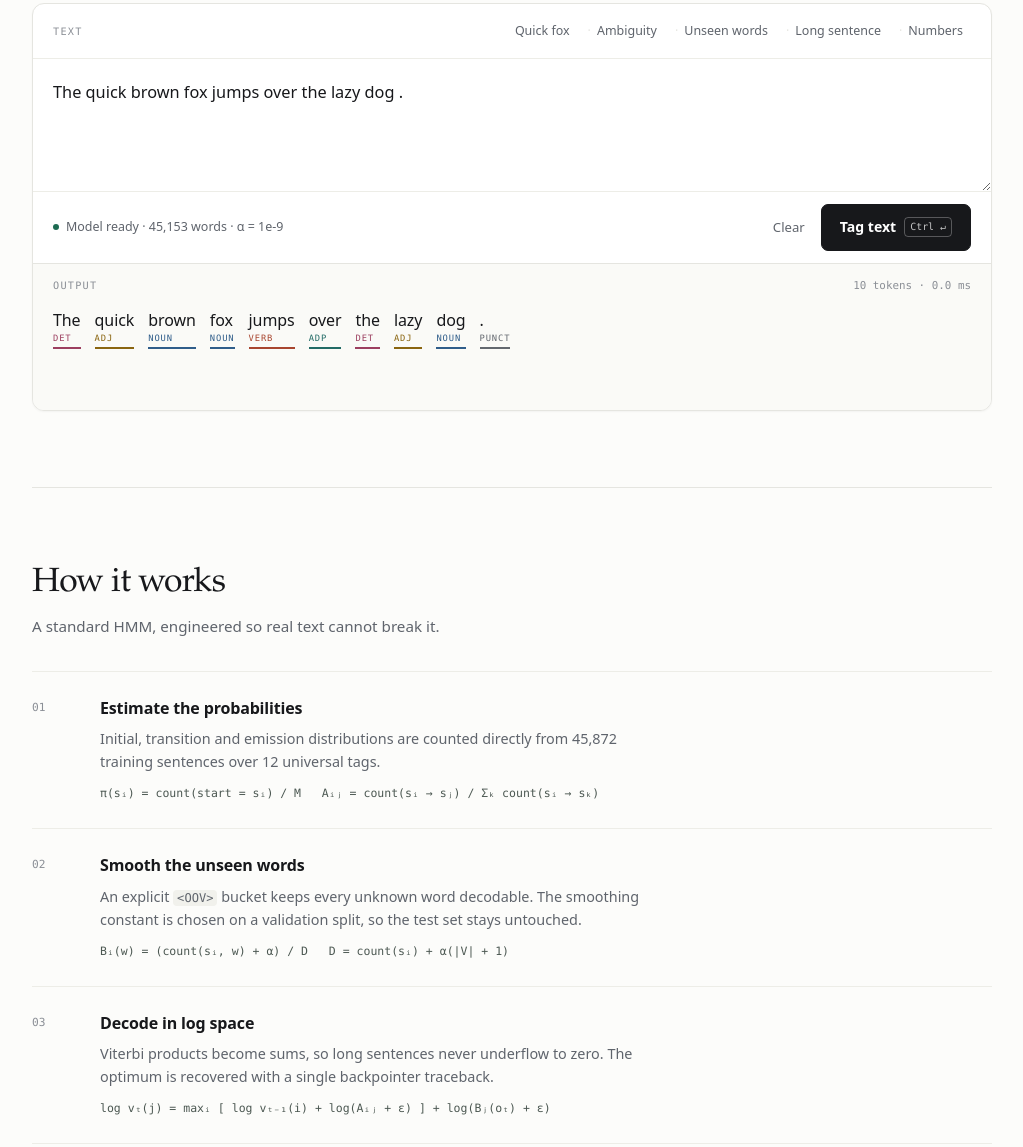
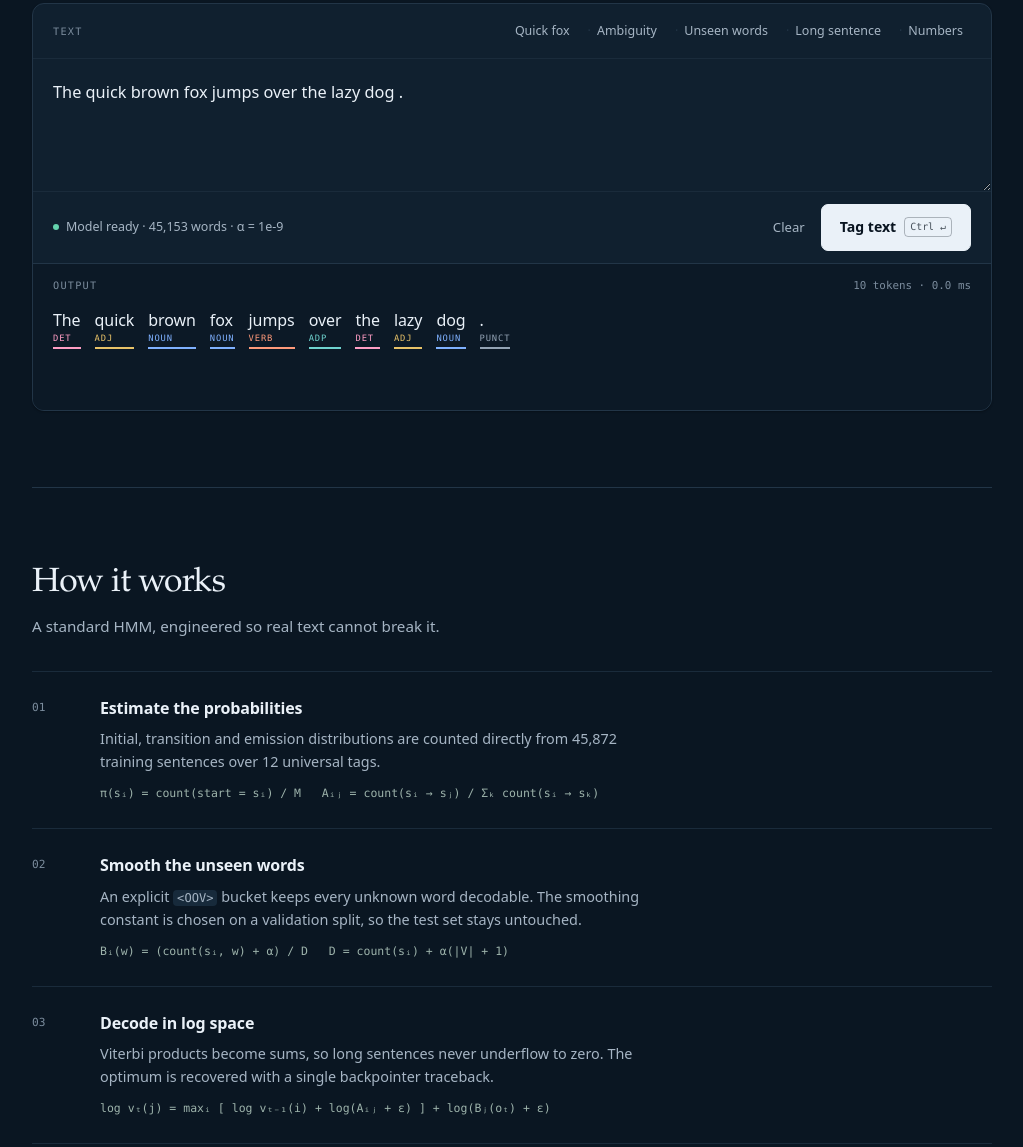
Before and after one commit to heangdeniss/HMM-Text_Segmentation, a plain HTML site: page docs/index.html in a window 1280 px wide. Shown: the part 909-2056 px from the top of the page, without its empty margins (128-1151 px from the left). Drawn offline with Linux system fonts and the light colour scheme.

Commit message:
change to black background

```diff
--- a/docs/assets/app.js
+++ b/docs/assets/app.js
@@ -106,7 +106,7 @@
 
       result.tokens.forEach((word, index) => {
         const tag = result.tags[index];
-        const meta = TAG_META[tag] || { label: tag, color: "#63686f" };
+        const meta = TAG_META[tag] || { label: tag, color: "#93a3b4" };
 
         const token = document.createElement("span");
         token.className = "token";
--- a/docs/assets/styles.css
+++ b/docs/assets/styles.css
@@ -1,20 +1,20 @@
 /* ==========================================================================
-   HMM POS Tagger — clean light theme
+   HMM POS Tagger — clean dark blue theme
    ========================================================================== */
 
 :root {
-  color-scheme: light;
-  --bg: #fcfcfa;
-  --surface: #ffffff;
-  --surface-soft: #fafaf7;
-  --ink: #17181b;
-  --muted: #5f646c;
-  --quiet: #8b8f96;
-  --line: #e5e5e0;
-  --line-soft: #edede7;
-  --accent: #1d6b52;
-  --accent-soft: #eef4f0;
-  --danger: #a8473a;
+  color-scheme: dark;
+  --bg: #0a1622;
+  --surface: #10202f;
+  --surface-soft: #0c1926;
+  --ink: #eaf1f8;
+  --muted: #a6b5c4;
+  --quiet: #7b8c9d;
+  --line: #223547;
+  --line-soft: #1a2b3b;
+  --accent: #64d3ad;
+  --accent-soft: rgba(100, 211, 173, 0.1);
+  --danger: #ef8a7b;
   --radius: 12px;
   --sans: ui-sans-serif, system-ui, -apple-system, "Segoe UI", Roboto, "Helvetica Neue", Arial, sans-serif;
   --serif: "Iowan Old Style", "Palatino Linotype", Palatino, Georgia, "Times New Roman", serif;
@@ -72,7 +72,7 @@ svg {
 }
 
 ::selection {
-  background: #dcebe3;
+  background: rgba(100, 211, 173, 0.28);
 }
 
 :focus-visible {
@@ -106,7 +106,7 @@ svg {
   padding: 9px 14px;
   border-radius: 6px;
   background: var(--ink);
-  color: #fff;
+  color: var(--bg);
   font-size: 0.85rem;
   transition: top 0.15s ease;
 }
@@ -124,7 +124,7 @@ svg {
   top: 0;
   z-index: 20;
   border-bottom: 1px solid var(--line-soft);
-  background: rgba(252, 252, 250, 0.86);
+  background: rgba(10, 22, 34, 0.86);
   backdrop-filter: blur(12px);
   -webkit-backdrop-filter: blur(12px);
 }
@@ -238,7 +238,7 @@ h1 {
   border: 1px solid var(--ink);
   border-radius: 7px;
   background: var(--ink);
-  color: #fff;
+  color: #08131f;
   font-size: 0.88rem;
   font-weight: 550;
   cursor: pointer;
@@ -246,8 +246,8 @@ h1 {
 }
 
 .button:hover {
-  background: #000;
-  border-color: #000;
+  background: #ffffff;
+  border-color: #ffffff;
 }
 
 .button:disabled {
@@ -257,12 +257,12 @@ h1 {
 
 .button kbd {
   padding: 1px 5px;
-  border: 1px solid rgba(255, 255, 255, 0.28);
+  border: 1px solid rgba(8, 19, 31, 0.28);
   border-radius: 4px;
   font-family: var(--mono);
   font-size: 0.62rem;
   font-weight: 500;
-  color: rgba(255, 255, 255, 0.75);
+  color: rgba(8, 19, 31, 0.72);
 }
 
 .text-link {
@@ -351,7 +351,7 @@ h2 {
   border: 1px solid var(--line);
   border-radius: var(--radius);
   background: var(--surface);
-  box-shadow: 0 1px 2px rgba(17, 20, 24, 0.04);
+  box-shadow: 0 1px 2px rgba(0, 0, 0, 0.28);
   overflow: hidden;
 }
 
@@ -392,7 +392,7 @@ h2 {
 
 .example:hover {
   color: var(--ink);
-  background: #f3f3ee;
+  background: #172a3b;
 }
 
 .example::before {
@@ -452,7 +452,7 @@ h2 {
   width: 6px;
   height: 6px;
   border-radius: 50%;
-  background: #b08a2e;
+  background: #d9a441;
 }
 
 .status[data-state="ready"] .status-dot {
@@ -523,7 +523,7 @@ h2 {
 .output::-webkit-scrollbar-thumb {
   border: 3px solid var(--surface-soft);
   border-radius: 999px;
-  background: #d6d6d0;
+  background: #2b4156;
 }
 
 .placeholder {
@@ -543,7 +543,7 @@ h2 {
 }
 
 .token {
-  --tag-color: #6b7078;
+  --tag-color: #93a3b4;
   display: inline-flex;
   flex-direction: column;
   gap: 1px;
@@ -607,7 +607,7 @@ h2 {
 .step-body code {
   padding: 1px 4px;
   border-radius: 4px;
-  background: #f1f1ec;
+  background: #172a3b;
   font-family: var(--mono);
   font-size: 0.84em;
 }
@@ -617,7 +617,7 @@ h2 {
   font-family: var(--mono);
   font-size: 0.72rem;
   line-height: 1.8;
-  color: #4c5852;
+  color: #9db3ab;
   overflow-wrap: anywhere;
 }
 
@@ -723,7 +723,7 @@ tr.best td {
 }
 
 .tag-item {
-  --tag-color: #6b7078;
+  --tag-color: #93a3b4;
   display: flex;
   align-items: baseline;
   gap: 10px;
--- a/docs/assets/tagger.js
+++ b/docs/assets/tagger.js
@@ -17,18 +17,18 @@
   const TOKEN_RE = /[\p{L}\p{N}]+(?:['\u2019-][\p{L}\p{N}]+)*|[^\s\p{L}\p{N}]/gu;
 
   const TAG_META = {
-    NOUN: { label: "Noun", description: "Common and proper nouns", color: "#2f5d8a" },
-    VERB: { label: "Verb", description: "All verb forms", color: "#a8452f" },
-    ADJ: { label: "Adjective", description: "Modifiers of nouns", color: "#8a6510" },
-    ADV: { label: "Adverb", description: "Modifiers of verbs and adjectives", color: "#3f6b35" },
-    PRON: { label: "Pronoun", description: "Personal, relative, indefinite", color: "#67508f" },
-    DET: { label: "Determiner", description: "Articles and quantifiers", color: "#9c3f60" },
-    ADP: { label: "Adposition", description: "Prepositions and postpositions", color: "#226b66" },
-    NUM: { label: "Numeral", description: "Numbers and numeric words", color: "#82592a" },
-    CONJ: { label: "Conjunction", description: "Coordinating and subordinating", color: "#7d6a1f" },
-    PRT: { label: "Particle", description: "Infinitival 'to', verb particles", color: "#4f5f8a" },
-    ".": { label: "Punctuation", short: "PUNCT", description: "Sentence and clause boundaries", color: "#63686f" },
-    X: { label: "Other", description: "Foreign words and abbreviations", color: "#8a5387" },
+    NOUN: { label: "Noun", description: "Common and proper nouns", color: "#7fb1ff" },
+    VERB: { label: "Verb", description: "All verb forms", color: "#ff9a7a" },
+    ADJ: { label: "Adjective", description: "Modifiers of nouns", color: "#e8c268" },
+    ADV: { label: "Adverb", description: "Modifiers of verbs and adjectives", color: "#7fd6a1" },
+    PRON: { label: "Pronoun", description: "Personal, relative, indefinite", color: "#c4a4f5" },
+    DET: { label: "Determiner", description: "Articles and quantifiers", color: "#ff9ec4" },
+    ADP: { label: "Adposition", description: "Prepositions and postpositions", color: "#6fd3cf" },
+    NUM: { label: "Numeral", description: "Numbers and numeric words", color: "#d8ab7a" },
+    CONJ: { label: "Conjunction", description: "Coordinating and subordinating", color: "#d3d06b" },
+    PRT: { label: "Particle", description: "Infinitival 'to', verb particles", color: "#a9b8f0" },
+    ".": { label: "Punctuation", short: "PUNCT", description: "Sentence and clause boundaries", color: "#93a3b4" },
+    X: { label: "Other", description: "Foreign words and abbreviations", color: "#e39fd8" },
   };
 
   function tokenize(text) {
--- a/docs/index.html
+++ b/docs/index.html
@@ -5,7 +5,7 @@
   <meta name="viewport" content="width=device-width, initial-scale=1" />
   <title>HMM POS Tagger — 96.05% on the Brown Corpus</title>
   <meta name="description" content="A first-order hidden Markov model part-of-speech tagger with tuned Laplace smoothing and log-space Viterbi decoding. Try it in your browser." />
-  <meta name="theme-color" content="#fcfcfa" />
+  <meta name="theme-color" content="#0a1622" />
   <meta property="og:title" content="HMM POS Tagger — 96.05% on the Brown Corpus" />
   <meta property="og:description" content="A first-order hidden Markov model part-of-speech tagger with tuned Laplace smoothing and log-space Viterbi decoding." />
   <meta property="og:type" content="website" />
```
Also changed, not shown: docs/assets/preview.png, docs/favicon.svg.
